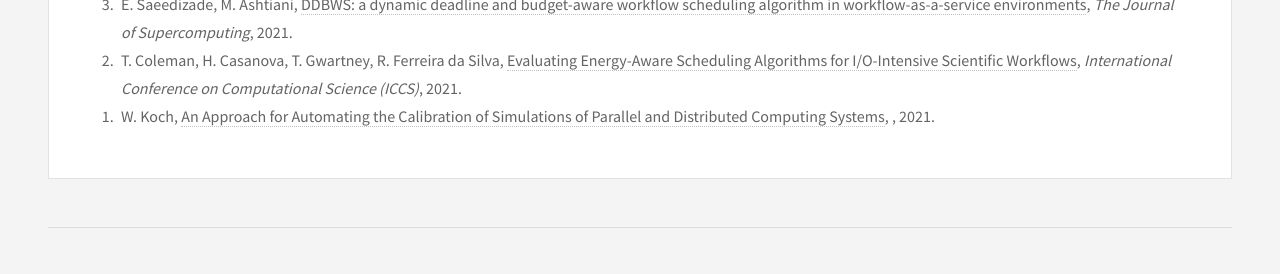
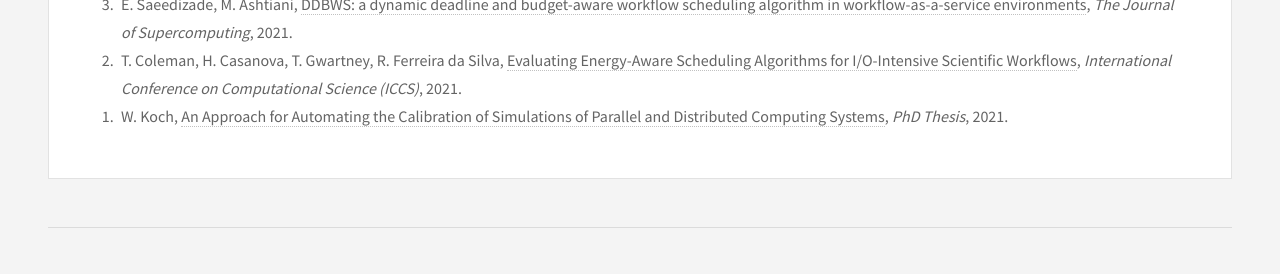
Before and after one commit to wfcommons/wfcommons.github.io, a Jekyll site: the page built from usages.html, in a window 1280 px wide and 900 px high, scrolled down 623 px. Shown: the part 154-428 px from the top of the window. Built offline with Jekyll 4.4.1, drawn with Linux system fonts in a browser that asks for light colours.

Commit message:
Update usages.yml

```diff
--- a/_data/usages.yml
+++ b/_data/usages.yml
@@ -1,34 +1,35 @@
 publications:
     - title: "Optimal task scheduling for partially heterogeneous systems"
       authors: M. Orr, O. Sinnen
-      type: journal
+      type: Journal
       book: "Parallel Computing"
       year: 2021
       link: https://doi.org/10.1016/j.parco.2021.102815
 
     - title: "Checkpointing Workflows à la Young/Daly Is Not Good Enough"
       authors: A. Benoit, L. Perotin, Y. Robert, H. Sun
-      type: journal
+      type: Journal
       book: ""
       year: 2021
       link: https://hal.inria.fr/hal-03264047/
 
     - title: "DDBWS: a dynamic deadline and budget-aware workflow scheduling algorithm in workflow-as-a-service environments"
       authors: E. Saeedizade, M. Ashtiani
-      type: journal
+      type: Journal
       book: The Journal of Supercomputing
       year: 2021
       link: https://doi.org/10.1007/s11227-021-03858-6
 
     - title: "Evaluating Energy-Aware Scheduling Algorithms for I/O-Intensive Scientific Workflows"
       authors: T. Coleman, H. Casanova, T. Gwartney, R. Ferreira da Silva
-      type: conference
+      type: Conference
       book: International Conference on Computational Science (ICCS)
       year: 2021
       link: https://doi.org/10.1007/978-3-030-77961-0_16
 
     - title: "An Approach for Automating the Calibration of Simulations of Parallel and Distributed Computing Systems"
       authors: W. Koch
-      type: phd thesis
+      type: PhD Thesis
       year: 2021
+      book: PhD Thesis
       link: https://www.proquest.com/docview/2570179299?pq-origsite=gscholar&fromopenview=true
```
